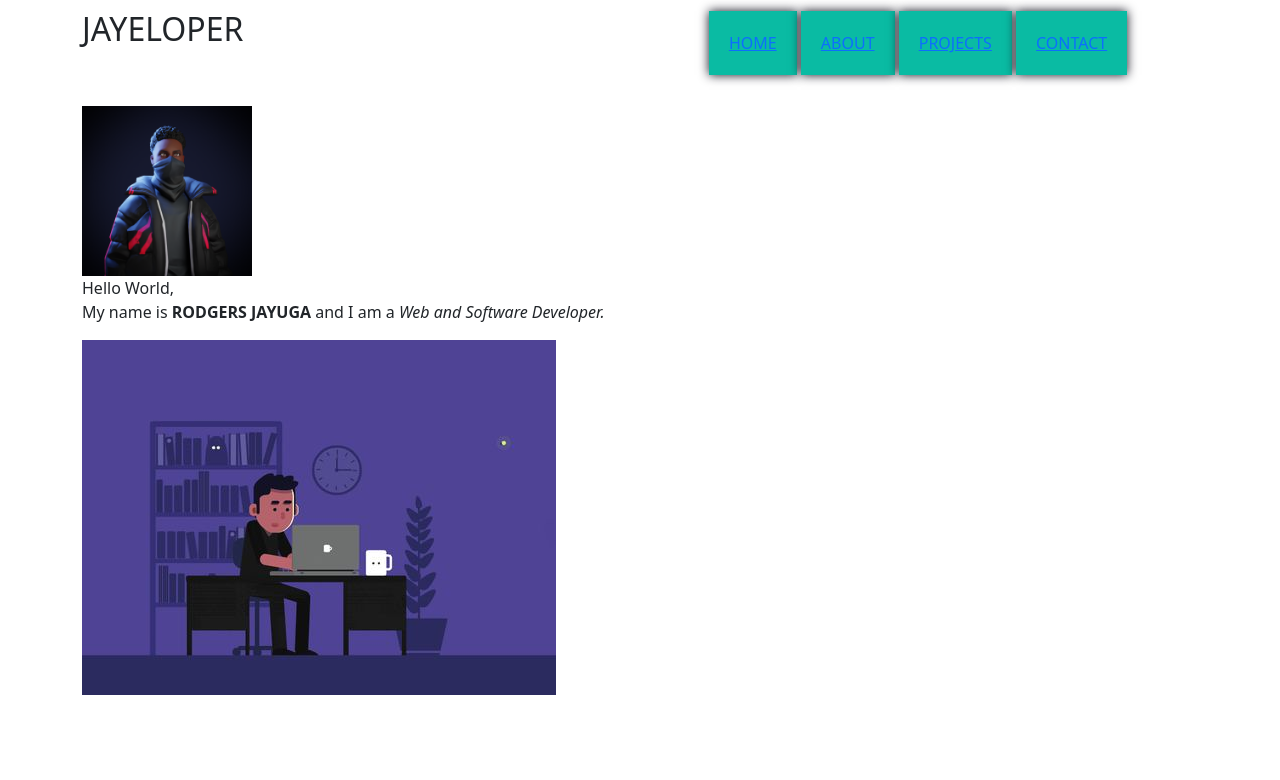
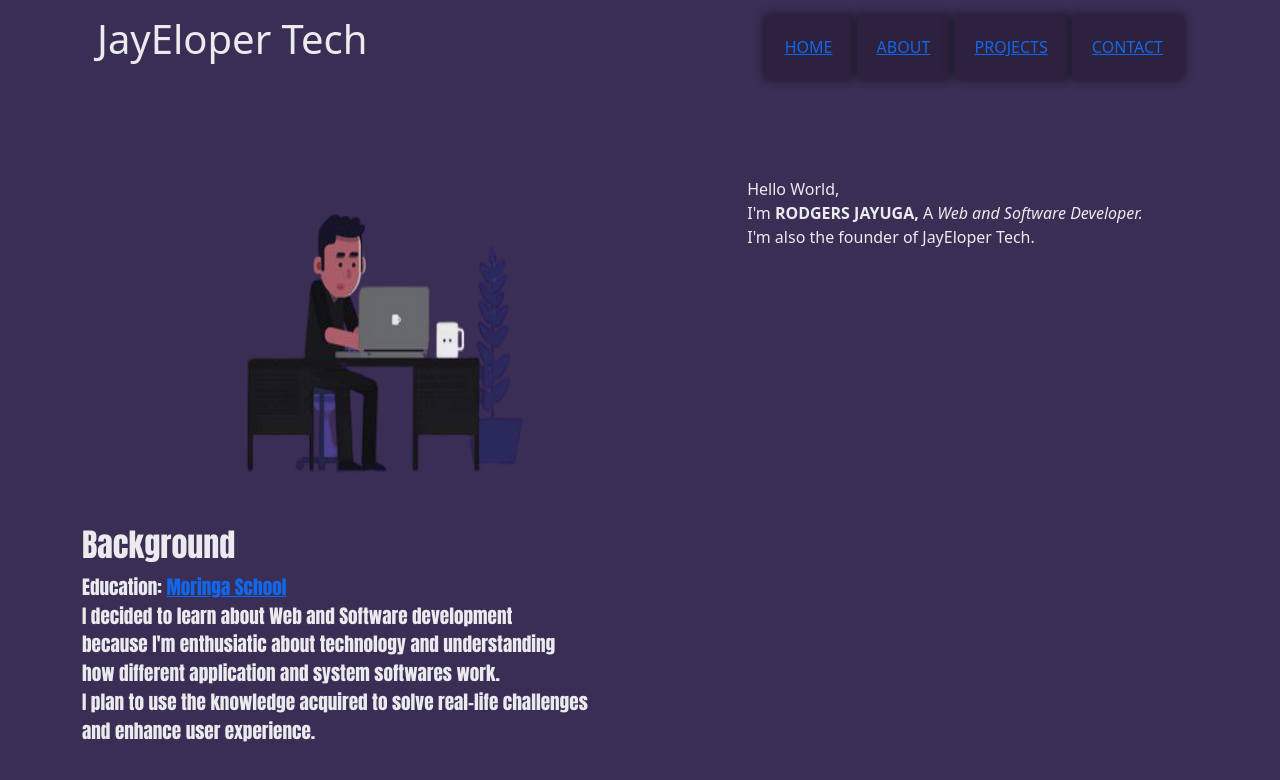
Before and after one commit to IpsyJayt/My-portfolio, a plain HTML site: page index.html in a window 1280 px wide. Drawn offline with Linux system fonts and the light colour scheme.

Commit message:
add background info

```diff
--- a/css/style.css
+++ b/css/style.css
@@ -1,21 +1,62 @@
 
 /* Style the header */
-h2{
-    padding-top: 10px;
+/* h1{
+    padding: 10px;
+    margin-top: 10%;
+    color: white;
+    background-color: rgb(45, 32, 59);
+    max-width: 300px;
+} */
+body{
+    background-color: rgb(59, 46, 85);
+    opacity: 0.9;
 }
-nav{
+.header{
+    display: flex;
+    justify-content: space-between;
 
+}
+
+h1{
+    padding: 20px;
+    color: white;
+}
+
+nav,h1{
     padding: 15px;
-    margin-right: 5%;
-    margin-top: -60px;
 }
-nav>ul{
-    text-align: right;
-}
+
 nav>ul>li{
     display: inline-block;
     padding: 20px;
     box-shadow: 0 0 10px rgb(16, 16, 29);
     text-transform: uppercase;
-    background-color: rgb(10, 187, 163);
+    background-color: rgb(45, 32, 59);
 }
+nav>ul>li>a:hover{
+    background-color:blue;
+    color: white;
+}
+
+
+/* style the image and name section */
+
+.image-name{
+    display: flex;
+    justify-content: space-around;
+    color: white;
+}
+.image-name>img{
+    margin-top: -7.5%;
+}
+.image-name>p{
+    margin-top: 6%;
+
+}
+
+/* ABOUT ME */
+.about{
+    color: white;
+    font-size: larger;
+    font-family: Impact, Haettenschweiler, 'Arial Narrow Bold', sans-serif;
+}
--- a/index.html
+++ b/index.html
@@ -11,7 +11,7 @@
 <body>
     <div class="container">
         <div class="header">
-            <h2>JAYELOPER</h2>
+            <h1>JayEloper Tech</h1>
             <nav>
                 <ul>
                     <li><a href="#Home">Home</a></li>
@@ -21,13 +21,31 @@
                 </ul>
             </nav>
         </div>
-        <div class="image+name">
-            <img src="./images/IPSY.png" width="170px" height="170px">
+
+        <div class="image-name">
+            <img src="./images/work-desk-motion-design.png" width="500px" height="500px">
             <p>Hello World,<br>
-                My name is <strong>RODGERS JAYUGA</strong> and I am a <em>Web and Software Developer.</em>
+               I'm <strong>RODGERS JAYUGA,</strong> A <em>Web and Software Developer.</em> <br>
+               I'm also the founder of JayEloper Tech.<br>
             </p>
-            <img src="./images/work-desk-motion-design.jpg">
         </div>
+        <!-- ABOUT ME -->
+        <div class="about">
+            <h2>Background</h2>
+            <p>
+                <strong>Education:</strong> <a href="https://moringaschool.com/" target="_blank">Moringa School</a> <br>
+                I decided to learn about Web and Software development <br>
+                because I'm enthusiatic about technology and understanding <br>
+                how different application and system softwares work.<br>
+                I plan to use the knowledge acquired to solve real-life challenges<br>
+                and enhance user experience.
+            </p>
+
+
+
+
+        </div>
+
 
     </div>
 
```
Also changed, not shown: images/work-desk-motion-design.jpg (deleted), images/work-desk-motion-design.png (added).
